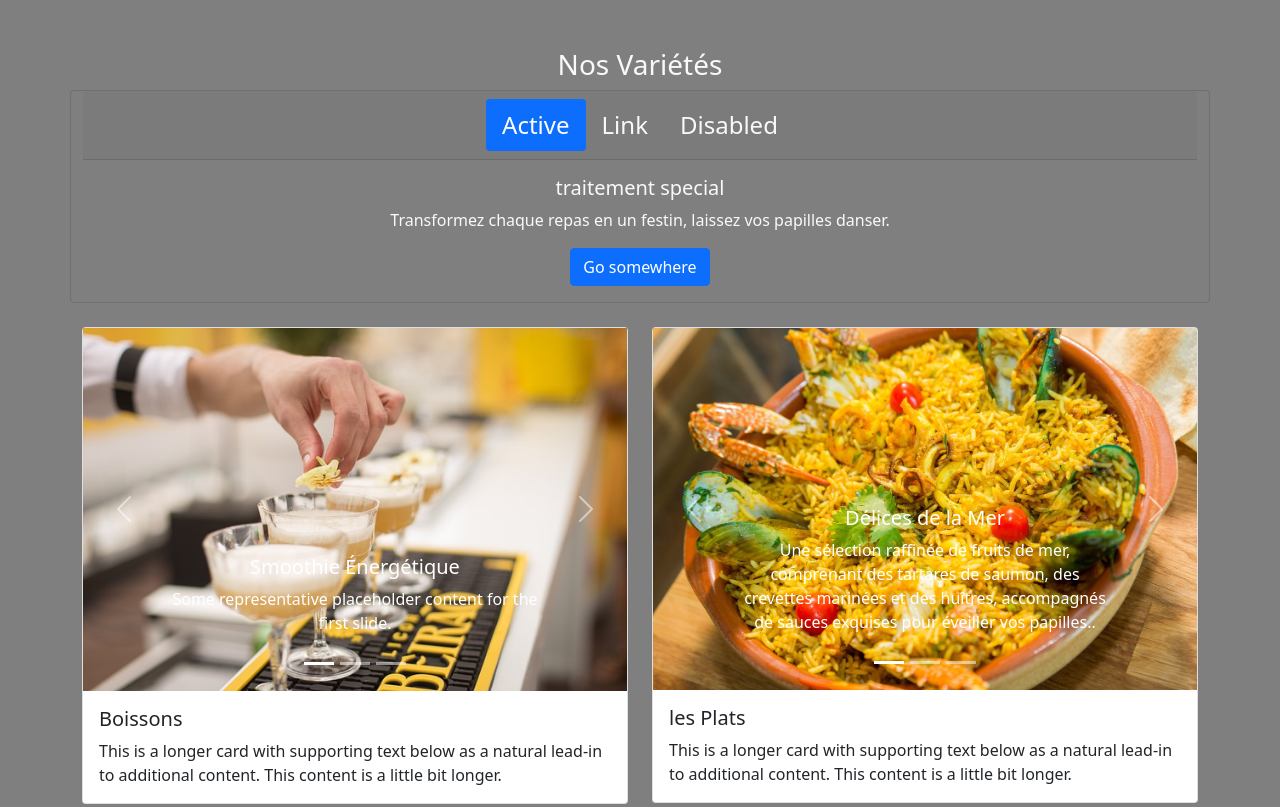
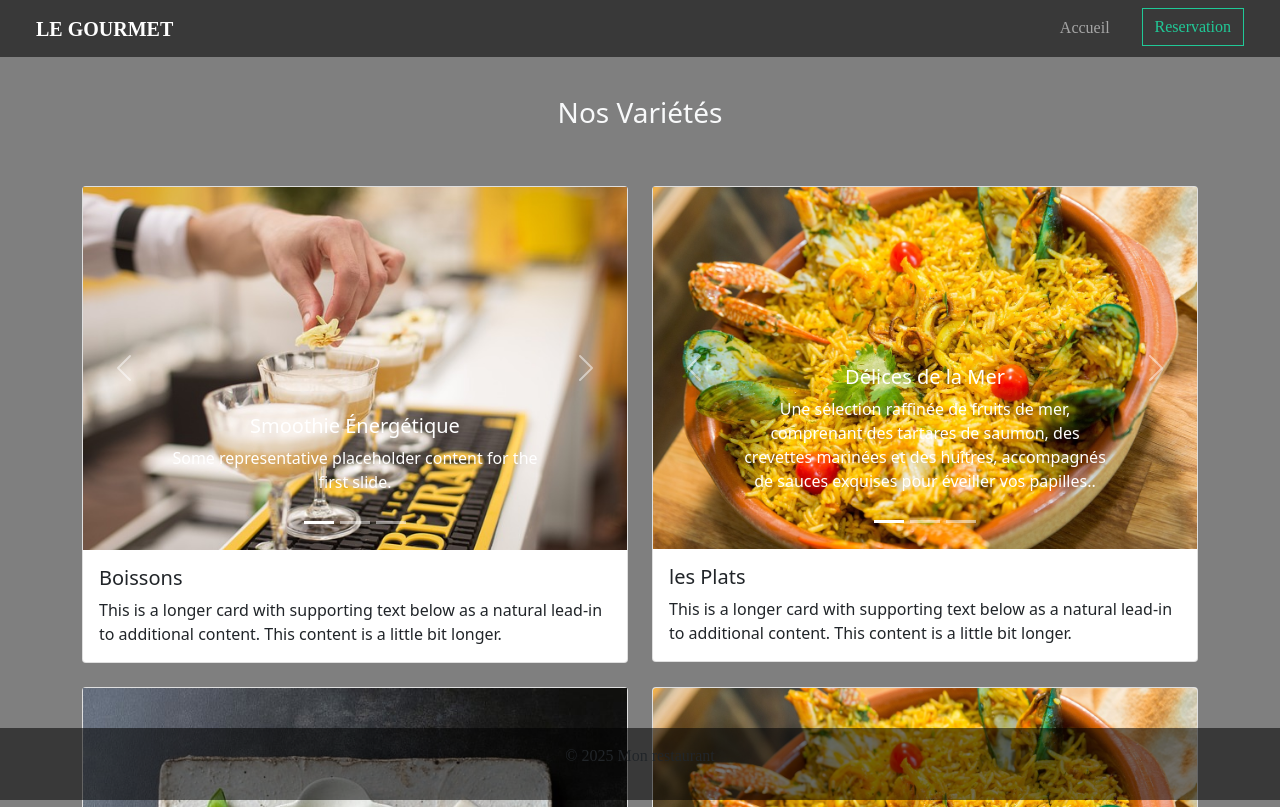
Before and after one commit to brendalauriane/PROJET_SITE_RESTAURANT, a plain HTML site: page index2.html in a window 1280 px wide. Shown: the top 807 px of the page. Drawn offline with nearby package versions, Linux system fonts and the light colour scheme; a web font is replaced by a local one.

Commit message:
creation des liens

```diff
--- a/Assets/CSS/style.css
+++ b/Assets/CSS/style.css
@@ -54,3 +54,15 @@
   .order{
     color: #20c997;
   }
+
+  /* Footer */
+footer {
+  background-color: rgba(0, 0, 0, 0.55);
+  font-family: "Liter", serif;
+  box-shadow: 1px,1px,3px rgba(255,255,255,0.54);
+  text-align: center;
+  padding: 1rem;
+  position: fixed;
+  width: 100%;
+  bottom: 0;
+}
--- a/index2.html
+++ b/index2.html
@@ -13,30 +13,34 @@
     <title>Document</title>
 </head>
 <body>
+  <nav class="cc-navbar navbar navbar-expand-lg position-fixed navbar-dark w-100">
+    <div class="container-fluid">
+      <a class="navbar-brand text-uppercase fw-bolder mx-4 py3" href="#">Le Gourmet</a>
+      <button class="navbar-toggler" type="button" data-bs-toggle="collapse" data-bs-target="#navbarSupportedContent" aria-controls="navbarSupportedContent" aria-expanded="false" aria-label="Toggle navigation">
+        <span class="navbar-toggler-icon"></span>
+      </button>
+      <div class="collapse navbar-collapse" id="navbarSupportedContent">
+        <ul class="navbar-nav ms-auto mb-2 mb-lg-0">
+
+
+
+          <li class="nav-item pe-4">
+            <a class="nav-link " href="./index.html">Accueil</a>
+          </li>
+          <li class="nav-item pe-4">
+            <a class="btn btn-order rounded-0 " href="./index3.html">Reservation</a>
+          </li>
+        </ul>
+
+      </div>
+    </div>
+  </nav>
+
     <section class="cc-menu py-5 Liter">
         <div class="container">
-            <div class="row">
+            <div class="row py-5 Liter">
                 <h3 class="text-center text-light Liter"> Nos Variétés</h3>
-                <div class="card bg-transparent mb-4 text-center">
-                    <div class="card-header redressed fs-4">
-                      <ul class="nav nav-pills justify-content-center nav-pills">
-                        <li class="nav-item">
-                          <a class="nav-link active" href="#">Active</a>
-                        </li>
-                        <li class="nav-item">
-                          <a class="nav-link text-light" href="#">Link</a>
-                        </li>
-                        <li class="nav-item">
-                          <a class="nav-link text-light" href="#" >Disabled</a>
-                        </li>
-                      </ul>
-                    </div>
-                    <div class="card-body text-light">
-                      <h5 class="card-title">traitement special</h5>
-                      <p class="card-text">Transformez chaque repas en un festin, laissez vos papilles danser.</p>
-                      <a href="#" class="btn btn-primary">Go somewhere</a>
-                    </div>
-                  </div>
+
             </div>
 
             <div class="row row-cols-1 row-cols-md-2 g-4">
@@ -233,6 +237,11 @@
           </div>
     </div>
     </section>
+
+    <footer>
+      <p>© 2025 Mon restaurant</p>
+    </footer>
+
 </body>
 <script src="https://cdn.jsdelivr.net/npm/bootstrap@5.3.3/dist/js/bootstrap.bundle.min.js" integrity="sha384-YvpcrYf0tY3lHB60NNkmXc5s9fDVZLESaAA55NDzOxhy9GkcIdslK1eN7N6jIeHz" crossorigin="anonymous"></script>
 </html>
```
Also changed, not shown: index.html (+11 -17 lines), index3.html (+30 -1 lines).
